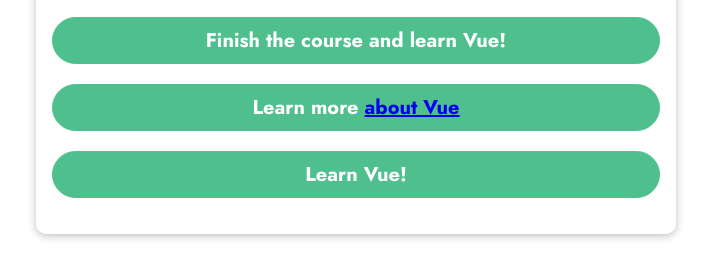
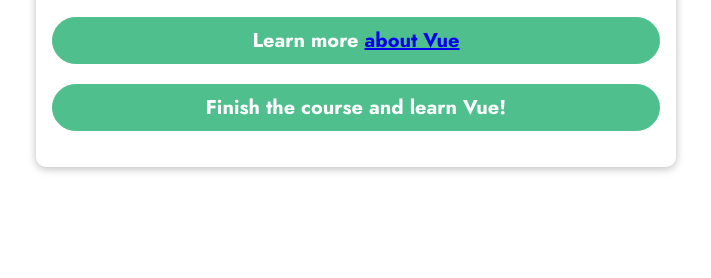
Before and after one commit to FunnyDain/vue-study, a plain HTML site: page 02_vue를 이용한 dom과 상호작용/index.html in a window 1280 px wide. Shown: the part 286-564 px from the top of the page, without its empty margins (284-995 px from the left). Drawn offline with nearby package versions, Linux system fonts and the light colour scheme.

Commit message:
02_04_vue앱 내에서 데이터 작업하기
this키워드 사용

```diff
--- a/02_vue를 이용한 dom과 상호작용/01_보간법 및 데이터 바인딩/app.js
+++ b/02_vue를 이용한 dom과 상호작용/app.js
@@ -6,7 +6,8 @@
     data() {
         //항상 객체를 반환한다.
         return {
-            courseGoal: 'Finish the course and learn Vue!',
+            courseGoalA: 'Finish the course and learn Vue!',
+            courseGoalB: 'Master Vue and build amazing apps!!',
             vueLink: 'https://vuejs.org',
         };
     },
@@ -15,9 +16,12 @@
         outputGoal: function () {
             const randomNumber = Math.random();
             if (randomNumber < 0.5) {
-                return 'Learn Vue!';
+                // return courseGoalA하면 안됌
+                // this키워드는 vue덕분에 data가 반환하는 객체를 참조하는 것
+                // 이 객체는 createApp가 관리하는 모든 영역에서 사용 가능
+                return this.courseGoalA;
             } else {
-                return 'Master Vue!';
+                return this.courseGoalB;
             }
         },
     },
--- a/02_vue를 이용한 dom과 상호작용/01_보간법 및 데이터 바인딩/index.html
+++ b/02_vue를 이용한 dom과 상호작용/index.html
@@ -18,7 +18,6 @@
         </header>
         <section id="user-goal">
             <h2>My Course Goal</h2>
-            <p>{{courseGoal}}</p>
             <!-- <p>Learn more <a href="{{vueLink}}">about Vue</a></p> -->
             <!-- 이렇게 사용할 수 없는 것이, 이중 중괄호 구문은 여닫는 html태그에서만 사용가능 -->
 
@@ -26,6 +25,7 @@
             <!-- 디렉티브 v-bind는 vue에게 바인딩을 지시, 즉 어떤 html요소의 속성값을 동적으로 설정하게 함 -->
             <p>Learn more <a v-bind:href="vueLink">about Vue</a></p>
 
+            <!-- 메서드 사용 -->
             <p>{{outputGoal()}}</p>
         </section>
     </body>
```
Also changed, not shown: 02_vue를 이용한 dom과 상호작용/styles.css (renamed from 02_vue를 이용한 dom과 상호작용/01_보간법 및 데이터 바인딩/styles.css).
